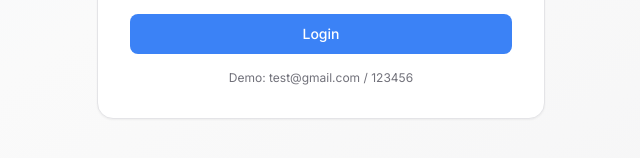
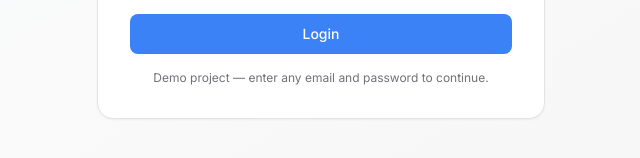
Before and after one commit to Dayana780/task-management, a React (Vite) app: page / in a window 1280 px wide. Shown: the part 518-676 px from the top of the page, without its empty margins (319-959 px from the left). Built offline with nearby package versions, Linux system fonts and the light colour scheme.

Commit message:
Prepare Task Manager for deployment

```diff
--- a/src/pages/Login.jsx
+++ b/src/pages/Login.jsx
@@ -6,15 +6,12 @@ function Login() {
   const { register, handleSubmit } = useForm();
 
   const onSubmit = (data) => {
-    // Demo login — test@gmail.com / 123456
-    if (data.Email === "test@gmail.com" && data.Password === "123456") {
-      localStorage.setItem("token", "fake-token");
-      localStorage.setItem("userEmail", data.Email);
-      localStorage.setItem("userName", "user");
-      window.location.href = "/dashboard";
-    }
+    localStorage.setItem("token", "demo-token");
+    localStorage.setItem("userEmail", data.Email);
+    localStorage.setItem("userName", data.Email.split("@")[0]);
+
+    window.location.href = "/dashboard";
   };
-
   return (
     <div className="flex min-h-screen items-center justify-center bg-gradient-to-br from-blue-50 via-surface to-zinc-100 px-4">
       <div className="w-full max-w-md">
@@ -65,7 +62,7 @@ function Login() {
           </Button>
 
           <p className="mt-4 text-center text-xs text-muted">
-            Demo: test@gmail.com / 123456
+            Demo project — enter any email and password to continue.
           </p>
         </form>
       </div>
```
